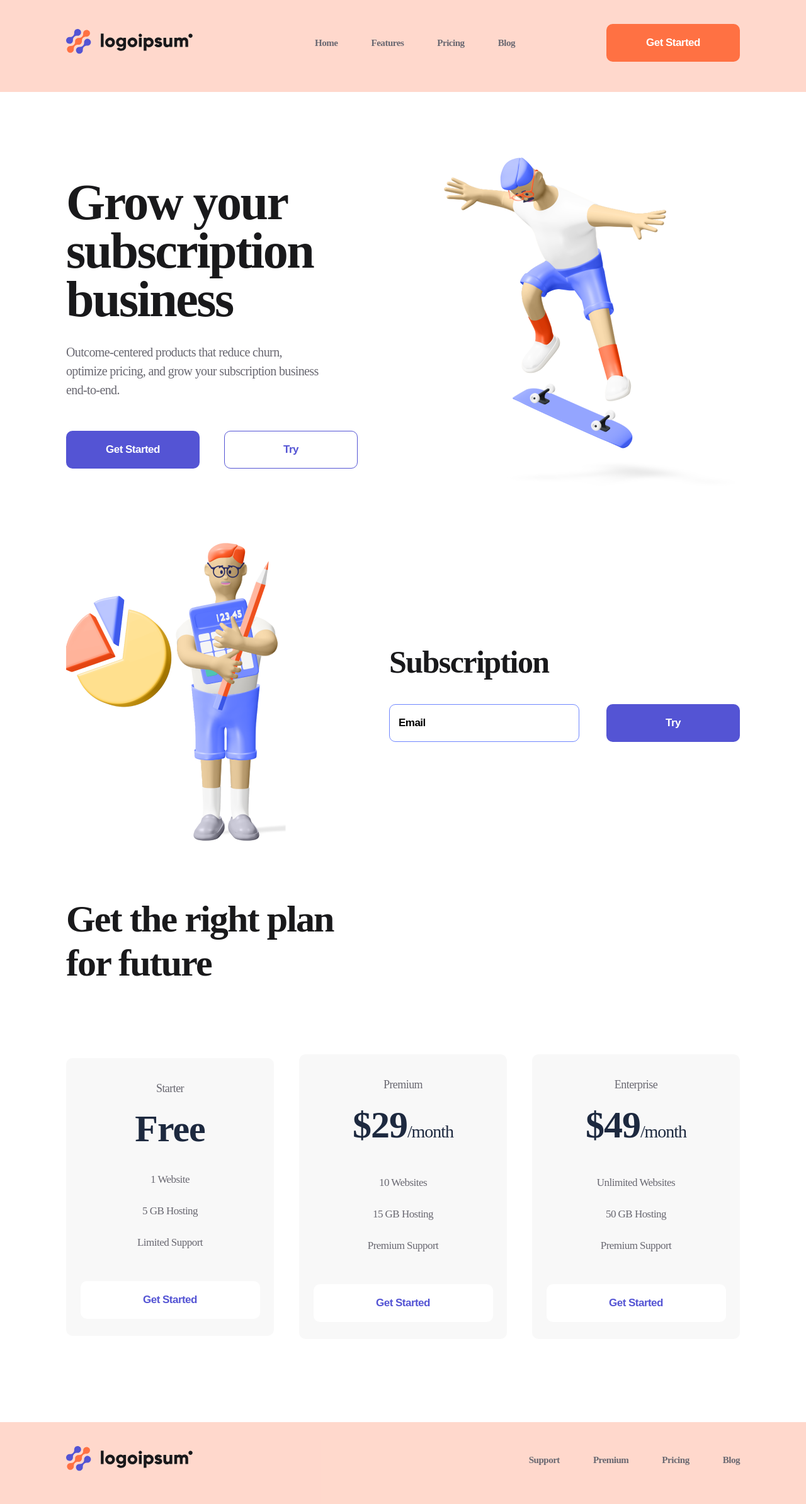
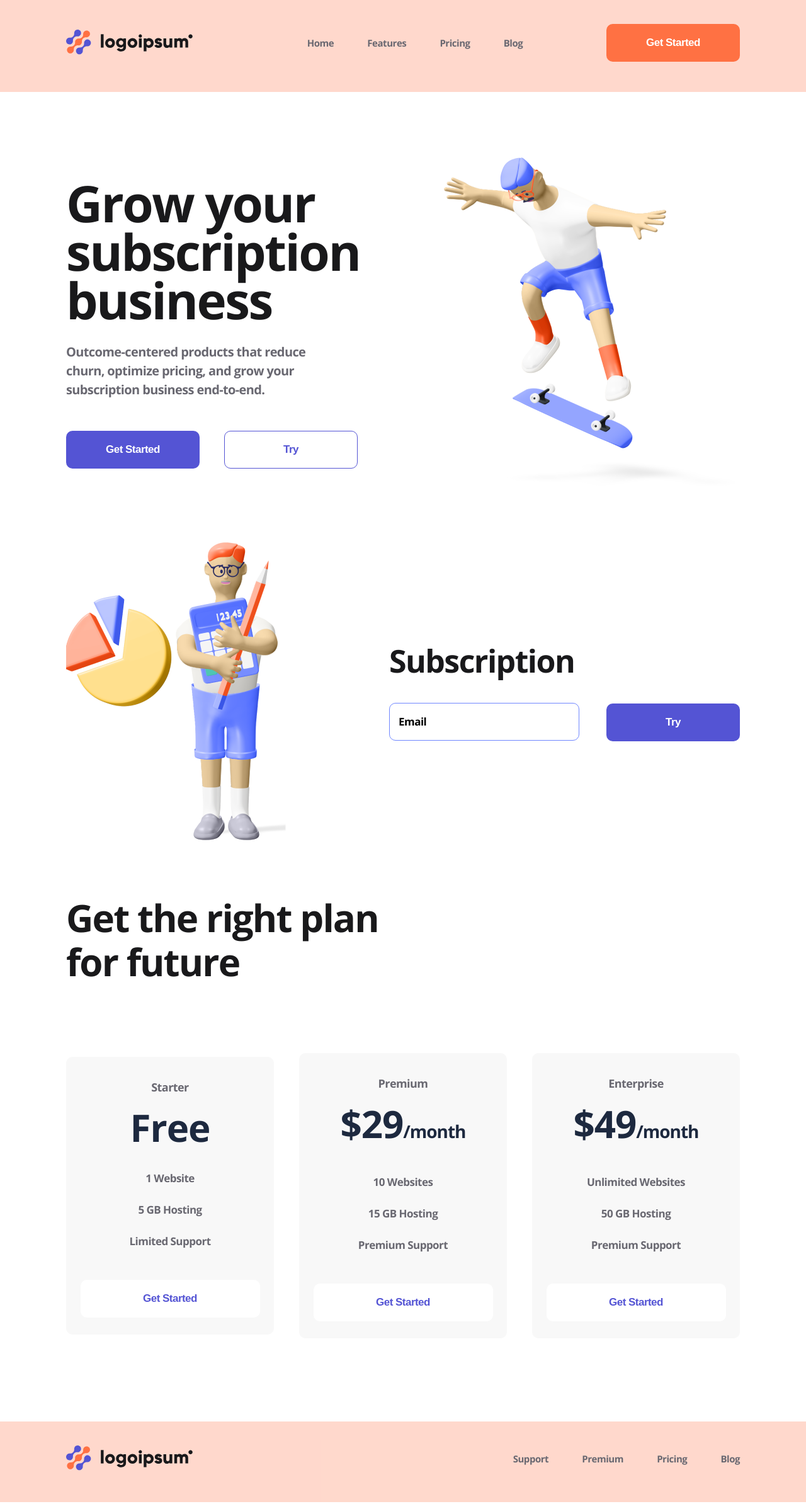
Before and after one commit to Ladavlada/ByteProject, a plain HTML site: page index.html in a window 1280 px wide. Shown: the whole page at 63% size. Drawn offline with nearby package versions, Linux system fonts and the light colour scheme.

Commit message:
Add files via upload

```diff
--- a/index.html
+++ b/index.html
@@ -4,7 +4,8 @@
        	<meta charset="UTF-8">
        	<meta name="viewport" content="width=device-width, initial-scale=1.0">
        	<title>Document</title>
-       	<link rel="stylesheet" href="./style.css">
+		<link rel="stylesheet" href="https://cdnjs.cloudflare.com/ajax/libs/meyer-reset/2.0/reset.min.css" integrity="sha512-NmLkDIU1C/C88wi324HBc+S2kLhi08PN5GDeUVVVC/BVt/9Izdsc9SVeVfA1UZbY3sHUlDSyRXhCzHfr6hmPPw==" crossorigin="anonymous" />
+		<link rel="stylesheet" href="./style.css">
        </head>
        <body>
        	<header class="header">
@@ -68,7 +69,7 @@
 
 		<section class="container subscription">
 			<div>
-				<img src="./img/man-subscription.png" alt="subscription_man">
+				<img src="./img/man-subscription.png" alt="subscription_man" id="subscription_man">
 			</div>
 
 			<div >
--- a/style.css
+++ b/style.css
@@ -1,8 +1,14 @@
-* {
+/* * {
 	margin: 0;
 	padding: 0;
 	font-size: 16px;
 	font-weight: normal;
+} */
+
+@import url('https://fonts.googleapis.com/css2?family=Open+Sans:ital,wght@0,700;1,500&display=swap');
+
+.body {
+	font-family: 'Open Sans', sans-serif;
 }
 
 .container {
@@ -11,6 +17,7 @@
 }
 
 .header {
+	font-family: 'Open Sans', sans-serif;
 	background-color: #FF714345;
 	padding: 38px 0 48px;
 }
@@ -71,6 +78,7 @@
 }
 
 h1{
+	font-family: 'Open Sans', sans-serif;
 	font-weight: 700;
 	font-size: 80px;
 	line-height: 77px;
@@ -82,6 +90,7 @@ h1{
 
 
 .about_text {
+	font-family: 'Open Sans', sans-serif;
 	font-size: 20px;
 	line-height: 30px;
 	letter-spacing: -0.625263px;
@@ -102,6 +111,7 @@ h1{
 }
 
 .footer {
+	font-family: 'Open Sans', sans-serif;
 	background-color: #FF714345;
 	padding: 38px 0 48px;
 }
@@ -116,7 +126,12 @@ h1{
 	margin-bottom: 85px;
 }
 
+.subscription_man {
+	width:
+}
+
 .subscription_title {
+	font-family: 'Open Sans', sans-serif;
 	font-style: normal;
 	font-weight: 700;
 	font-size: 50px;
@@ -127,6 +142,7 @@ h1{
 }
 
 .input {
+	font-family: 'Open Sans', sans-serif;
 	width: 302px;
 	height: 60px;
 	border-radius: 10px;
@@ -153,6 +169,7 @@ h1{
 }
 
 .plan_title {
+	font-family: 'Open Sans', sans-serif;
 	font-weight: 700;
 	font-size: 60px;
 	line-height: 70px;
@@ -163,6 +180,7 @@ h1{
 }
 
 .item {
+	font-family: 'Open Sans', sans-serif;
 	width: 330px;
 	background-color:  #F8F8F8;
 	border-radius: 10px;
```
